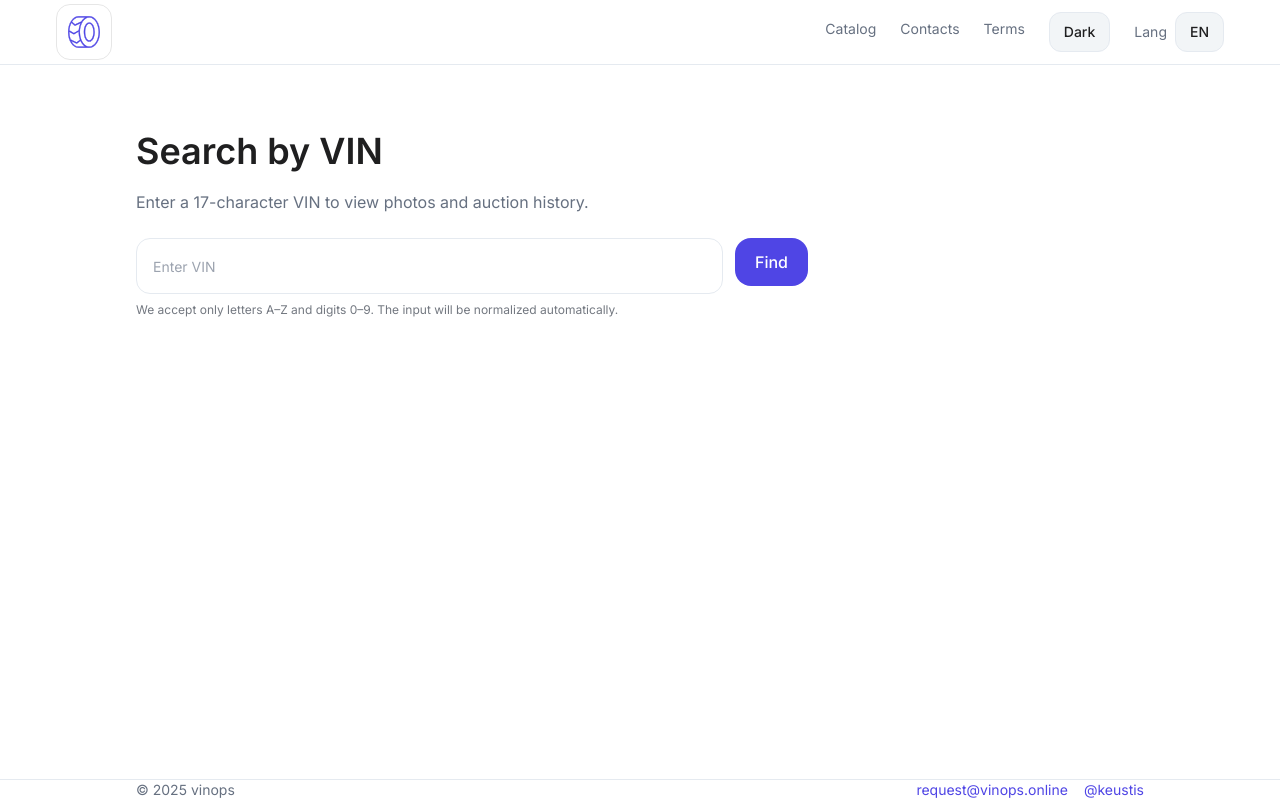
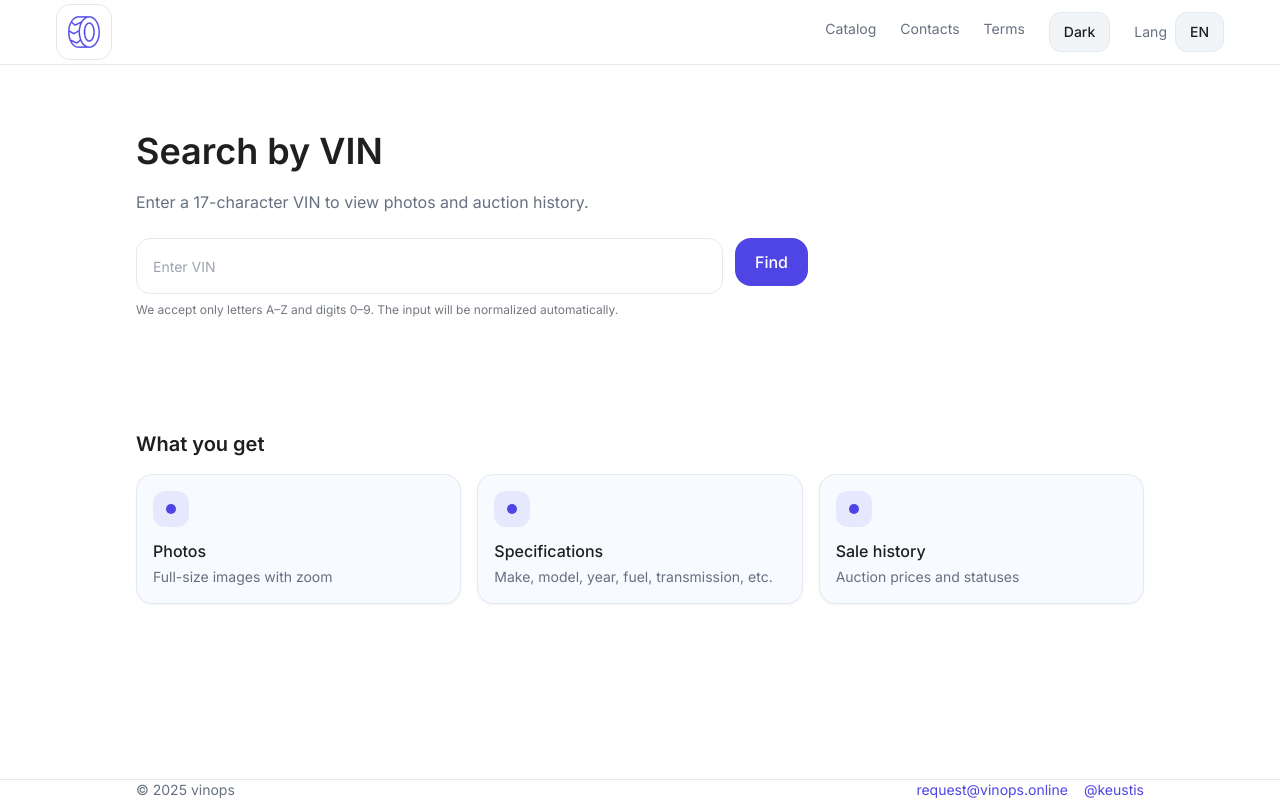
Before and after one commit to KestutisTreciokas/vinops, a Next.js app in the folder frontend/: page /1 in a window 1280 px wide. Built offline with nearby package versions, Linux system fonts and the light colour scheme.

Commit message:
home: add “What you get” section (3 cards) per design

```diff
--- /dev/null
+++ b/frontend/src/app/[lang]/_home/Features.tsx
@@ -0,0 +1,23 @@
+export default function Features({ t }: { t:(en:string,ru:string)=>string }) {
+  const items = [
+    { title: t('Photos','Фото'), desc: t('Full-size images with zoom','Полноразмерные изображения с масштабированием') },
+    { title: t('Specifications','Характеристики'), desc: t('Make, model, year, fuel, transmission, etc.','Марка, модель, год, топливо, КПП и др.') },
+    { title: t('Sale history','История продаж'), desc: t('Auction prices and statuses','Цены и статусы аукционов') },
+  ]
+  return (
+    <section className="mt-12">
+      <h2 className="text-xl font-semibold mb-4">{t('What you get','Что вы получите')}</h2>
+      <div className="grid gap-4 sm:grid-cols-3">
+        {items.map((it, idx)=>(
+          <div key={idx} className="card p-5">
+            <div className="w-9 h-9 rounded-xl bg-brand-10 flex items-center justify-center mb-3">
+              <div className="w-2.5 h-2.5 rounded-full bg-brand"></div>
+            </div>
+            <div className="font-medium">{it.title}</div>
+            <div className="text-sm text-fg-muted mt-1">{it.desc}</div>
+          </div>
+        ))}
+      </div>
+    </section>
+  )
+}
--- a/frontend/src/app/[lang]/page.tsx
+++ b/frontend/src/app/[lang]/page.tsx
@@ -1,3 +1,4 @@
+import Features from './_home/Features'
 'use client'
 import { useState } from 'react'
 import Script from 'next/script'
@@ -67,6 +68,7 @@ export default function Home({ params }: { params: { lang: 'en' | 'ru' } }) {
              'Допустимы только буквы A–Z и цифры 0–9. Ввод будет автоматически нормализован.')}
         </p>
       </section>
+      <Features t={t} />
     </>
   )
 }
```
